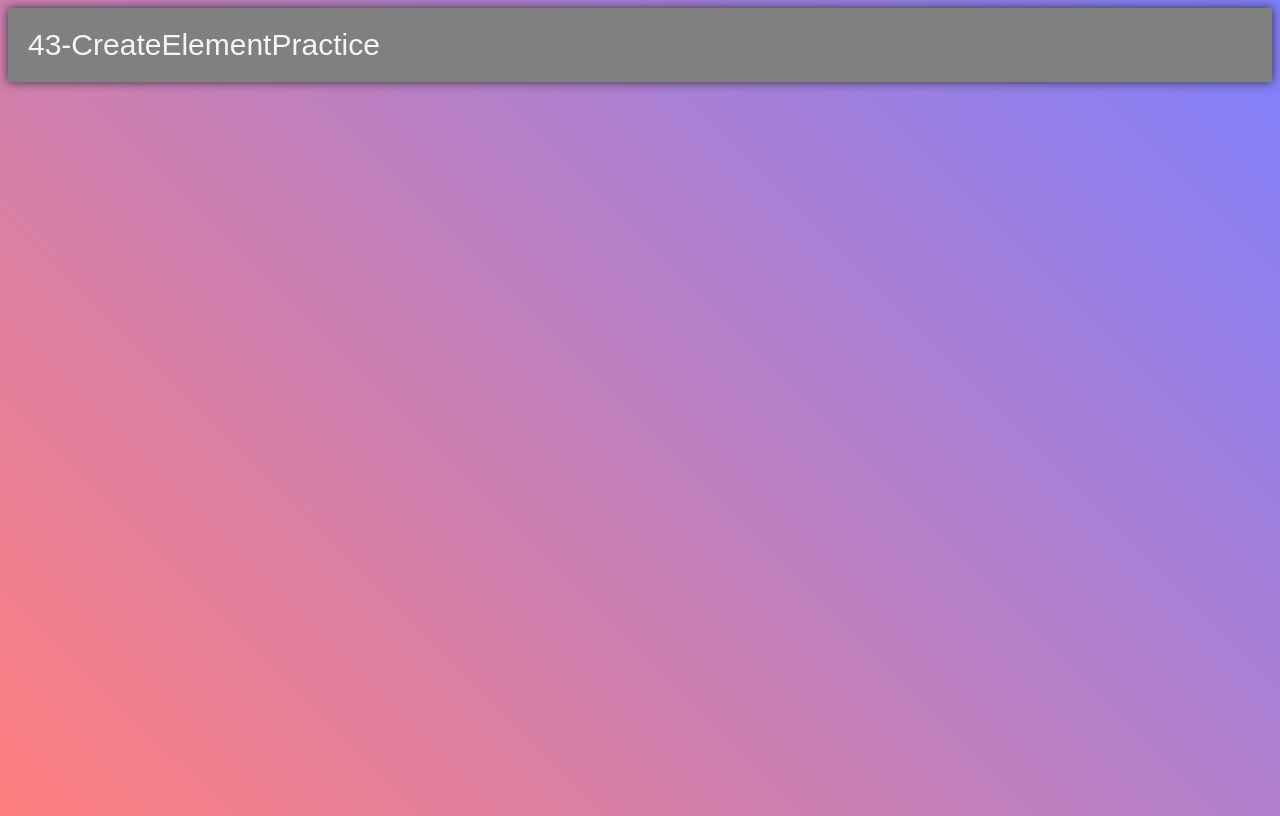
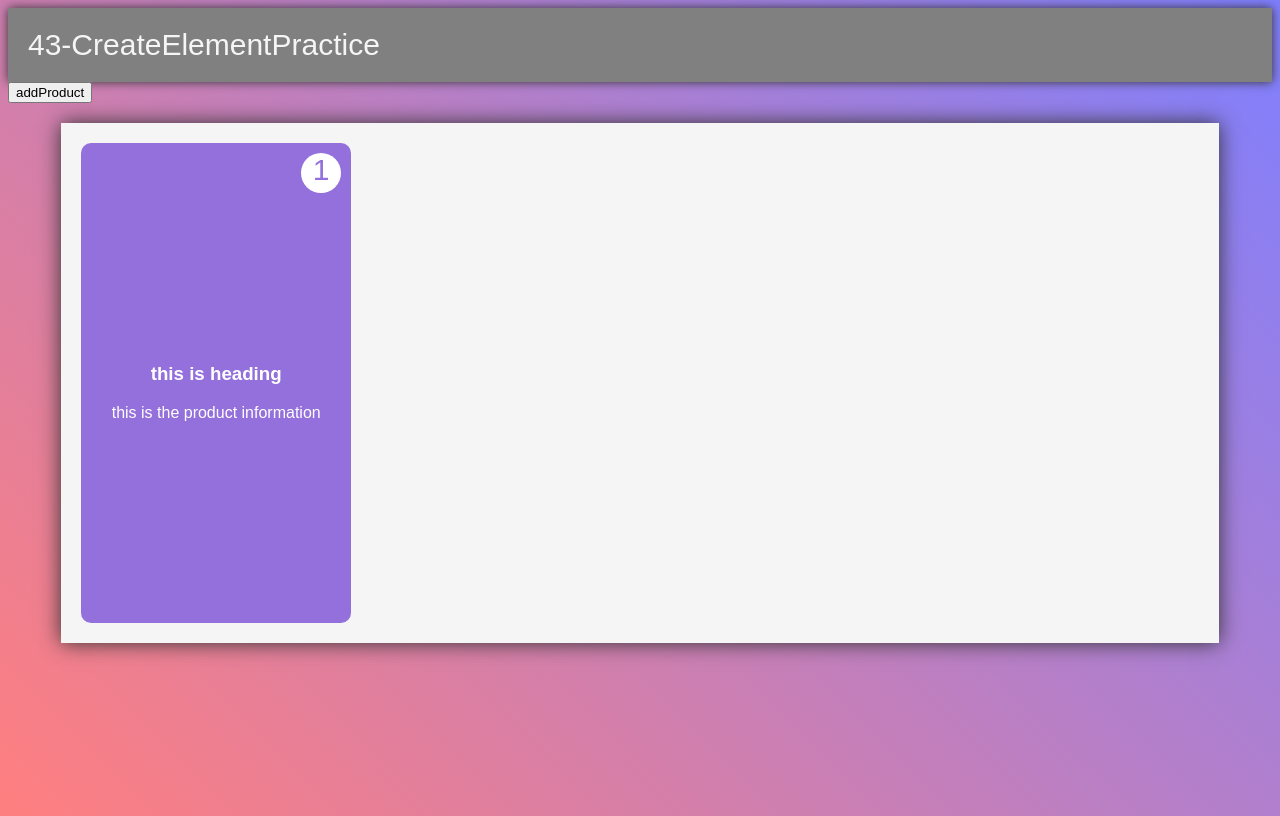
Before and after one commit to Boodyahmedhamdy/JS-Bootcamp, a plain HTML site: page 43-createElementPractice/index.html in a window 1280 px wide. Drawn offline with Linux system fonts and the light colour scheme.

Commit message:
creating product element with button click

```diff
--- a/43-createElementPractice/index.html
+++ b/43-createElementPractice/index.html
@@ -15,6 +15,11 @@
         43-createElementPractice
     </header>
 
+    <button id="createProduct">addProduct</button>
+    <div class="main-section">
+
+    </div>
+
 
     <!-- import main.js file in the same folder -->
     <script src="main.js"></script>
--- a/43-createElementPractice/main.js
+++ b/43-createElementPractice/main.js
@@ -0,0 +1,28 @@
+let mainSection = document.getElementsByClassName("main-section")[0]
+
+function createProducts(n = 1) {
+    for(let i = 0 ; i < n ; i++) {
+        let theProduct = document.createElement("div")
+
+        // adding class name
+        theProduct.className = "box"
+
+        // adding heading to the product
+        let theProductHeading = document.createElement("h3")
+        theProductHeading.textContent = "this is heading"
+        theProduct.appendChild(theProductHeading)
+
+        // adding content
+        let theProductContent = document.createTextNode("this is the product information")
+        theProduct.appendChild(theProductContent)
+
+        // append product to main-section
+        mainSection.appendChild(theProduct)
+    }
+}
+createProducts()
+
+let createProductButton = document.getElementById("createProduct")
+createProductButton.onclick = function() {
+    createProducts()
+}
```
